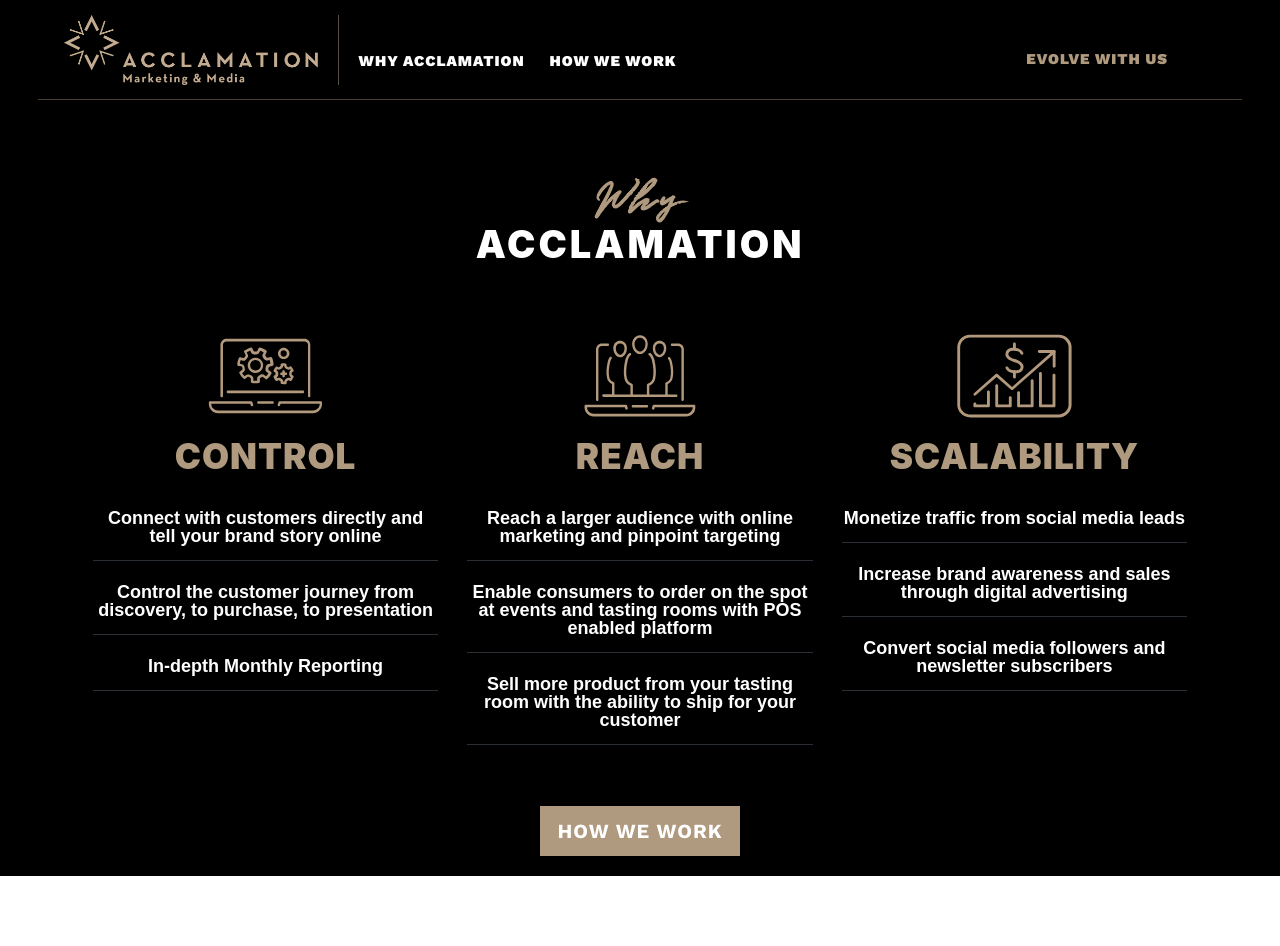
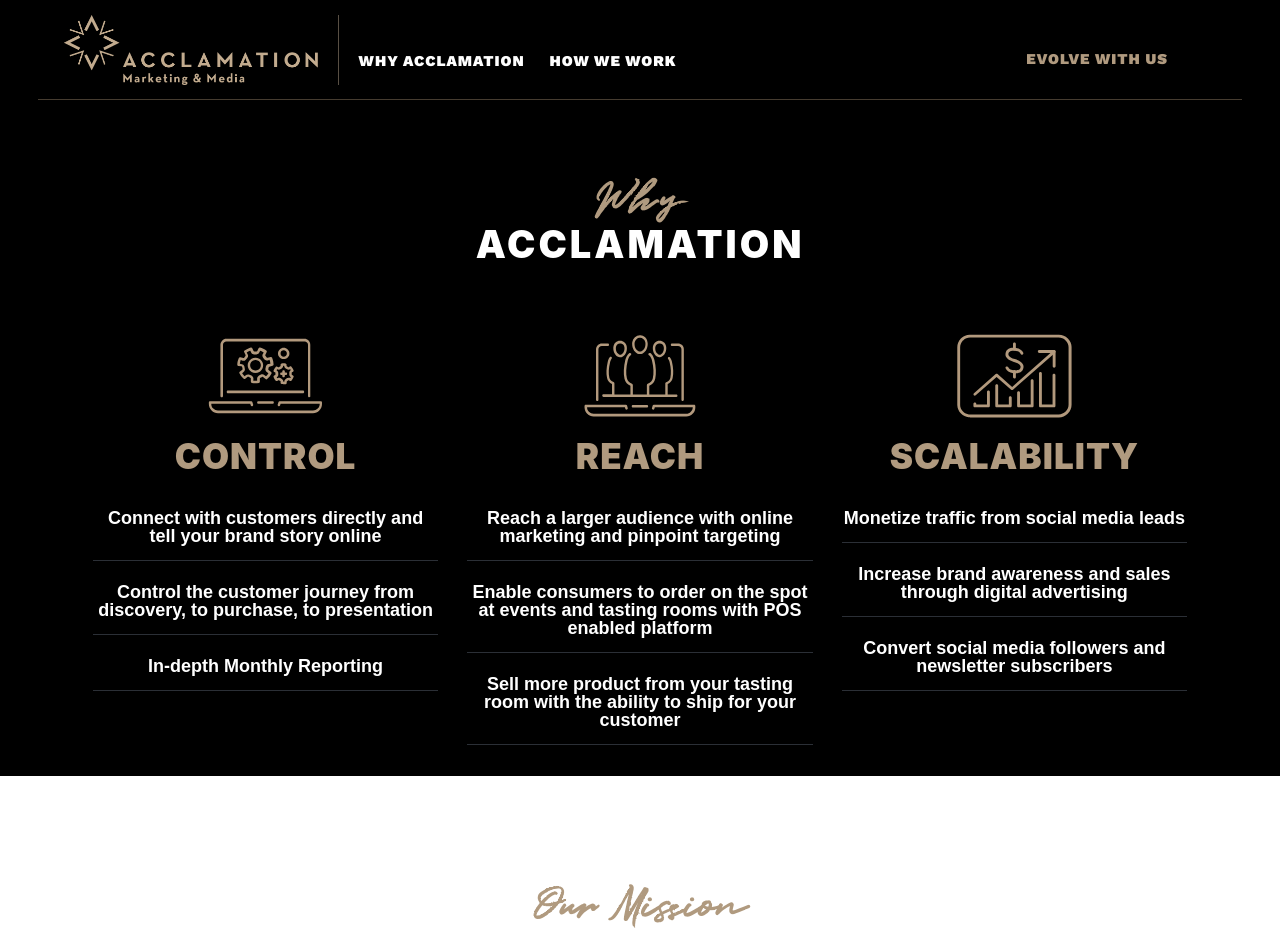
Before and after one commit to CamBrown101/TestGraphQLClient, a React (Create React App) app: page /Why-Acclamation in a window 1280 px wide. Shown: the top 946 px of the page. Built offline with nearby package versions, Linux system fonts and the light colour scheme.

Commit message:
remove button

```diff
--- a/src/components/WhyAcclamation/WhyAcclamationComponents/ReachControlScalability.tsx
+++ b/src/components/WhyAcclamation/WhyAcclamationComponents/ReachControlScalability.tsx
@@ -57,7 +57,6 @@
             <li>Convert social media followers and newsletter subscribers</li>
           </Lists>
         </ListContainer>
-        <Button>How We Work</Button>
       </FromBrandInnerContainer>
     </FromBrandContainer>
   );
@@ -126,21 +125,3 @@
   display: flex;
   justify-content: space-evenly;
 `;
-
-const Button = styled.button`
-  margin-bottom: 20px;
-  margin-top: 30px;
-  font-size: 20px;
-  line-height: 32px;
-  color: #fff;
-  background-color: #b09a7f;
-  padding-top: 12px;
-  padding: 9px 15px;
-  font-weight: 700;
-  letter-spacing: 1px;
-  text-transform: uppercase;
-  cursor: pointer;
-  border: 0;
-  font-family: "Work Sans", sans-serif;
-  width: 200px;
-`;
```
